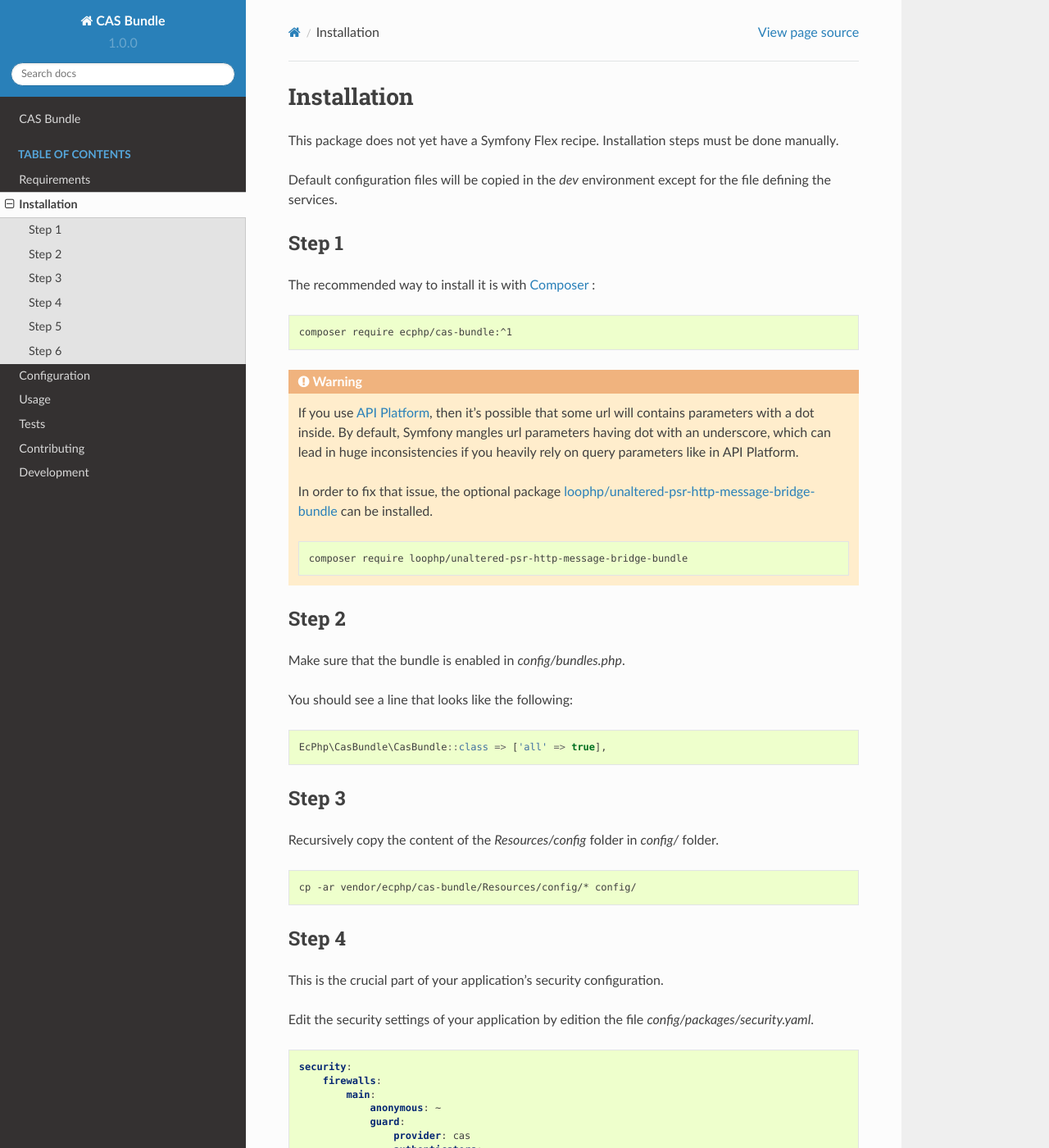
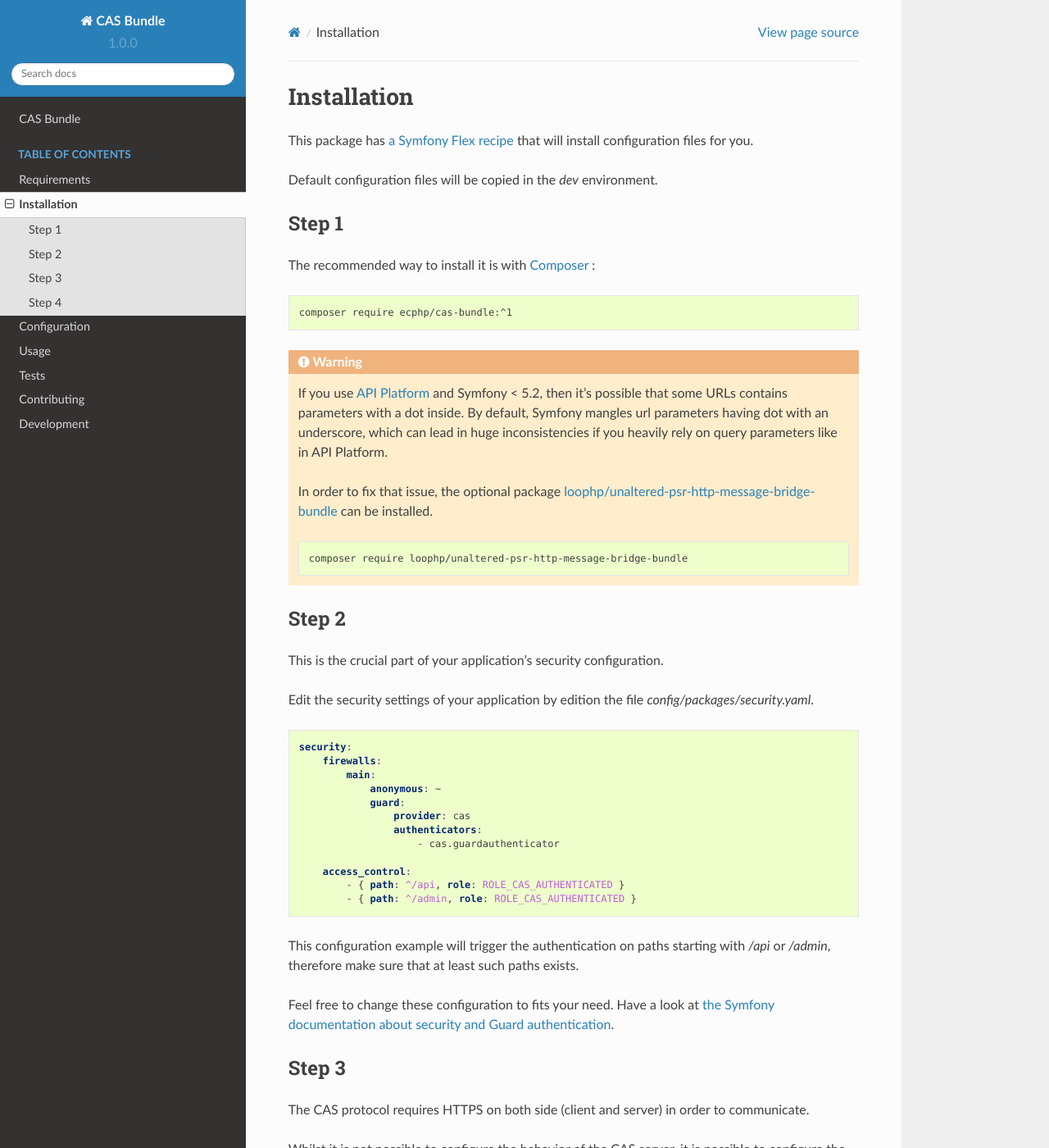
Before and after one commit to ecphp/cas-bundle, a Sphinx documentation site: the page built from docs/pages/installation.rst, in a window 1280 px wide and 1400 px high. Shown: the whole window at 82% size. Built offline with Sphinx 7.4.7 and the Read the Docs theme 2.0.0, drawn with Linux system fonts in a browser that asks for light colours.

Commit message:
Symfony recipe is live, update installation steps.

```diff
--- a/docs/pages/installation.rst
+++ b/docs/pages/installation.rst
@@ -3,10 +3,9 @@
 Installation
 ============
 
-This package does not yet have a Symfony Flex recipe. Installation steps must be done manually.
+This package has `a Symfony Flex recipe`_ that will install configuration files for you.
 
-Default configuration files will be copied in the `dev` environment except for the file defining
-the services.
+Default configuration files will be copied in the `dev` environment.
 
 Step 1
 ~~~~~~
@@ -17,7 +16,7 @@
 
     composer require ecphp/cas-bundle:^1
 
-.. warning:: If you use `API Platform`_, then it's possible that some url will contains parameters with
+.. warning:: If you use `API Platform`_ and Symfony < 5.2, then it's possible that some URLs contains parameters with
    a dot inside. By default, Symfony mangles url parameters having dot with an underscore, which can lead in huge
    inconsistencies if you heavily rely on query parameters like in API Platform.
 
@@ -28,26 +27,6 @@
       composer require loophp/unaltered-psr-http-message-bridge-bundle
 
 Step 2
-~~~~~~
-
-Make sure that the bundle is enabled in `config/bundles.php`.
-
-You should see a line that looks like the following:
-
-.. code-block:: php
-
-    EcPhp\CasBundle\CasBundle::class => ['all' => true],
-
-Step 3
-~~~~~~
-
-Recursively copy the content of the `Resources/config` folder in `config/` folder.
-
-.. code-block:: bash
-
-    cp -ar vendor/ecphp/cas-bundle/Resources/config/* config/
-
-Step 4
 ~~~~~~
 
 This is the crucial part of your application's security configuration.
@@ -101,7 +80,7 @@
 If you plan to change the HTTP client, those settings will most probably need
 to be updated accordingly.
 
-Step 6
+Step 4
 ~~~~~~
 
 The default configuration of this bundle comes with a configuration for authenticating with a real
@@ -129,6 +108,7 @@
 If you prefer using a local CAS server, you can choose to build your own using the tool you prefer.
 The quickest solution for a working CAS server on any platform is this `Docker project`_.
 
+.. _a Symfony Flex recipe: https://github.com/symfony/recipes-contrib/blob/master/ecphp/cas-bundle/1.0/manifest.json
 .. _Composer: https://getcomposer.org
 .. _symfony/http-client: https://packagist.org/packages/symfony/http-client
 .. _https://heroku-cas-server.herokuapp.com/cas/: https://heroku-cas-server.herokuapp.com/cas/
```
Also changed, not shown: other parts of docs/pages/installation.rst (+1 -1 lines).
